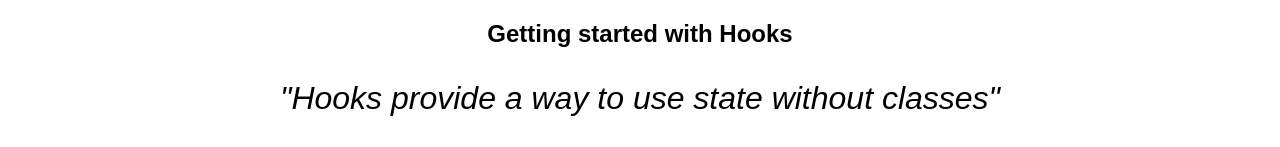
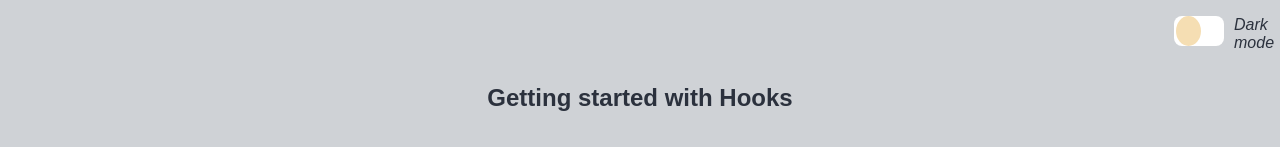
Before and after one commit to Adhishreya/Hooks_trial, a React (Create React App) app: page / in a window 1280 px wide. Shown: the top 147 px of the page. Built offline with nearby package versions, Linux system fonts and the light colour scheme.

Commit message:
dark-theme

```diff
--- a/src/App.js
+++ b/src/App.js
@@ -20,6 +20,24 @@ export default function App() {
 
   return (
     <div className="App">
+      <div class="cnt">
+        <label class="label" for="check">
+          <input
+            type="checkbox"
+            id="check"
+            onChange={(e) => {
+              var res = e.target.checked;
+              if (res)
+                document.documentElement.setAttribute("data-theme", "dark");
+              else document.documentElement.setAttribute("data-theme", "light");
+            }}
+          />
+          <div class="toggle"></div>
+          <section>
+            <em>Dark mode</em>
+          </section>
+        </label>
+      </div>
       <article>
         <h1>Getting started with Hooks</h1>
         <p style={{ fontSize: "2rem", fontStyle: "italic" }}>
@@ -67,8 +85,13 @@ export default function App() {
           </li>
         </p>
       </article>
-      <button>
+      <button id="liked">
         <span role="img">👍</span>
+      </button>
+
+      {liked}
+      <button id="dislike">
+        <span role="img">👎</span>
       </button>
 
       {liked}
--- a/src/styles.css
+++ b/src/styles.css
@@ -1,6 +1,15 @@
-[dark-theme="dark"] {
+:root {
+  --primary-color: #eb9c9c;
+  --secondary-color: #8ef884;
+  --bg-color: #cfd2d6;
+  --font-color: #2b313d;
 }
-
+[data-theme="dark"] {
+  --primary-color: #b91c1c;
+  --secondary-color: #fecaca;
+  --bg-color: #4b5563;
+  --font-color: #e5e7eb;
+}
 .App {
   font-family: sans-serif;
   text-align: center;
@@ -20,6 +29,10 @@ hr {
   height: 0.1rem;
   background: gray;
 }
+body {
+  background-color: var(--bg-color);
+  color: var(--font-color);
+}
 code {
   background: black;
   color: white;
@@ -31,3 +44,57 @@ code {
 iframe {
   overflow: none;
 }
+.cnt {
+  width: fit-content;
+  /* left: 0; */
+  margin-left: auto;
+  display: flex;
+  padding: 0.5rem;
+  align-items: center;
+}
+section {
+  margin-left: 60px;
+}
+.label input {
+  display: none;
+}
+
+.label {
+  display: inline-block;
+  height: 40px;
+  width: 90px;
+  position: relative;
+}
+.toggle {
+  transition: 0.5s;
+  position: absolute;
+  background-color: white;
+  top: 0;
+  bottom: 0;
+  left: 0;
+  right: 0;
+  width: 50px;
+  height: 30px;
+}
+.toggle {
+  border-radius: 0.5rem;
+}
+.toggle:before {
+  position: absolute;
+  content: "";
+  width: 25px;
+  height: 30px;
+  background-color: wheat;
+  left: 2px;
+  transition: 0.5s;
+}
+.toggle:before {
+  border-radius: 50%;
+}
+input:checked + .toggle:before {
+  transform: translateX(30px);
+}
+input:checked + .toggle {
+  /* background-color: gray; */
+  background-color: transparent;
+}
```
